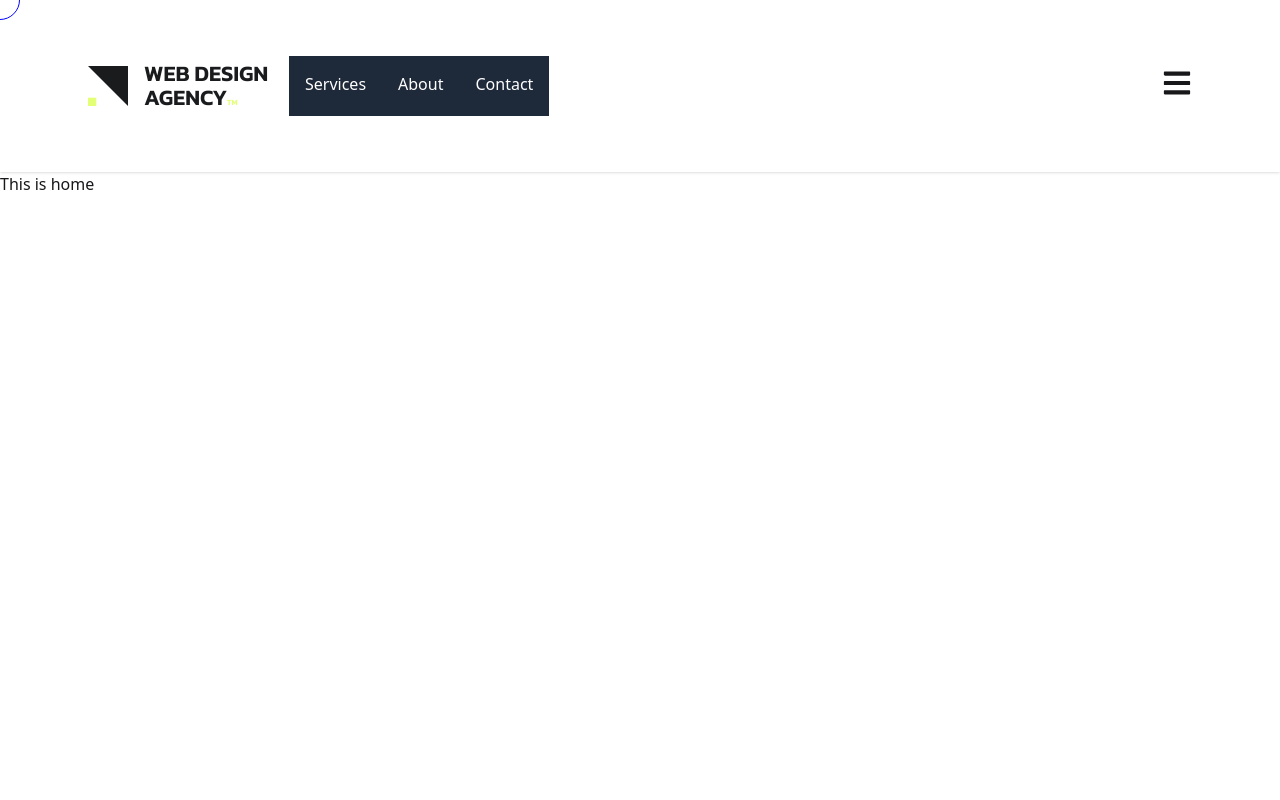
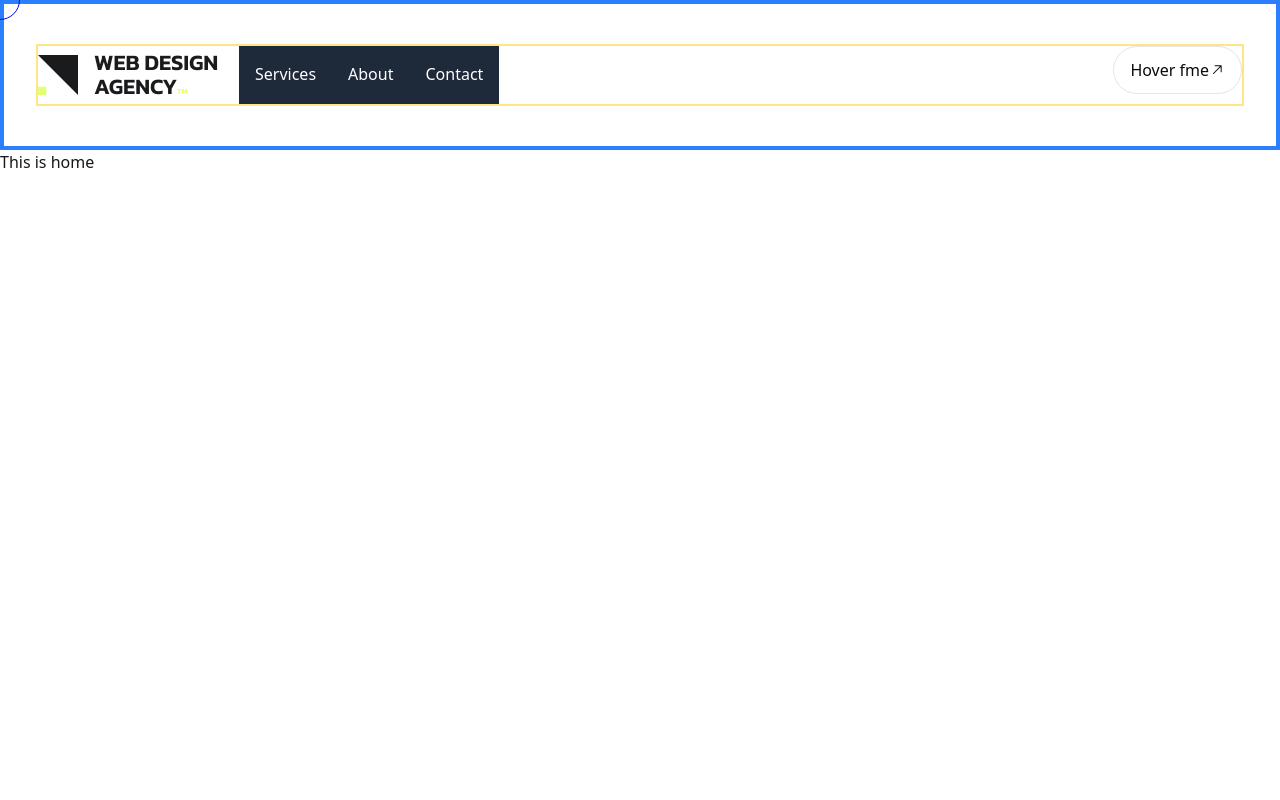
Before and after one commit to tarekbinjaman/Web-Design-Agency, a React (Vite) app: page / in a window 1280 px wide. Shown: the top 800 px of the page. Built offline with nearby package versions, Linux system fonts and the light colour scheme.

Commit message:
navbar responsive done

```diff
--- a/package.json
+++ b/package.json
@@ -24,19 +24,21 @@
     "react-icons": "^5.5.0",
     "react-router-dom": "^7.5.1",
     "react-scrollama": "^2.4.0",
-    "sort-by": "^0.0.2",
-    "tailwindcss": "^4.1.4"
+    "sort-by": "^0.0.2"
   },
   "devDependencies": {
     "@eslint/js": "^9.22.0",
     "@types/react": "^19.0.10",
     "@types/react-dom": "^19.0.4",
     "@vitejs/plugin-react": "^4.3.4",
+    "autoprefixer": "^10.4.21",
     "daisyui": "^5.0.27",
     "eslint": "^9.22.0",
     "eslint-plugin-react-hooks": "^5.2.0",
     "eslint-plugin-react-refresh": "^0.4.19",
     "globals": "^16.0.0",
+    "postcss": "^8.5.3",
+    "tailwindcss": "^4.1.5",
     "vite": "^6.3.1"
   }
 }
--- a/src/Shared/Navbar.jsx
+++ b/src/Shared/Navbar.jsx
@@ -2,6 +2,10 @@ import { useState } from 'react';
 import { FaBars, FaTimes } from 'react-icons/fa';
 import { NavLink } from 'react-router-dom';
 import "../index.css"
+import { motion } from "framer-motion";
+import { IoIosArrowRoundForward } from 'react-icons/io';
+import { GoArrowUpRight } from 'react-icons/go';
+
 
 const Navbar = () => {
     const navLinkClass = ({ isActive }) => isActive ? 'text-blue-500 bg-slate-200' : '';
@@ -17,7 +21,7 @@ const Navbar = () => {
     const links = <>
         <nav className="bg-gray-800 p-4">
             <ul className="flex space-x-8 text-white">
-                <li className="relative group pb-1 hover:border-b-2 border-blue-400 transition-all duration-200">
+                <li className="relative group border-blue-400 transition-all duration-200">
                     <span className="cursor-pointer ">Services</span>
 
                     {/* Dropdown Items */}
@@ -44,24 +48,27 @@ const Navbar = () => {
 
     return (
 
-        <div className="navbar bg-base-100 shadow-sm lg:py-10 lg:px-18">
-            <div className="flex justify-between items-center w-full p-4">
+        <div className="w-full bg-base-100 py-4 lg:py-10 px-4 sm:px-6 lg:px-8 border-4 border-blue-500">
+            <div className="flex justify-between w-full border-2 border-amber-200">
                 <div className="flex items-center">
                     {/* Logo and Navlinks */}
                     <img src="/src/assets/icon/logo-light.png" className="w-[185px] block" alt="" />
                     <div className="ml-4 hidden lg:block">
                         {/* Navlinks */}
-                            {
-                                links
-                            }
+                        {
+                            links
+                        }
                     </div>
                 </div>
 
                 {/* Sidebar / Hamburger */}
                 <div>
-                    <button onClick={toggleSidebar} className="text-3xl">
+                    <button onClick={toggleSidebar} className="text-3xl lg:hidden">
                         <FaBars />
                     </button>
+
+                    {/* test */}
+                    <button className="group hidden lg:block relative h-12 rounded-full border border-neutral-200 bg-transparent px-4 text-neutral-950"><span className="relative inline-flex overflow-hidden"><div className=" transition duration-1000 group-hover:-translate-y-[120%] group-hover:skew-y-20 flex items-center">Hover fme <GoArrowUpRight /></div><div className="absolute translate-y-[110%] skew-y-12 transition duration-1000 group-hover:translate-y-0 group-hover:skew-y-0 flex items-center">Hover me <GoArrowUpRight /></div></span></button>
                 </div>
             </div>
             {/* Sidebar */}
```
Also changed, not shown: 1 other file (tests, documents, lock files or other folders).
